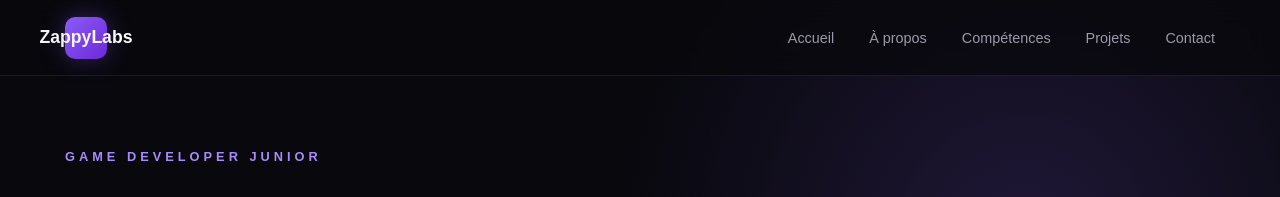
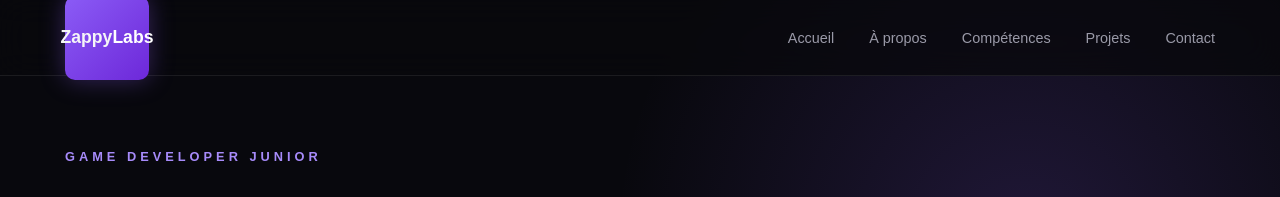
Before and after one commit to ZacharyLucas3/zacharylucas.github.io, a plain HTML site: page index.html in a window 1280 px wide. Shown: the top 197 px of the page. Drawn offline with Linux system fonts and the light colour scheme.

Commit message:
Update styles.css

```diff
--- a/styles.css
+++ b/styles.css
@@ -119,8 +119,8 @@ body {
 }
 
 .logo {
-    width: 42px;
-    height: 42px;
+    width: 84px;
+    height: 84px;
 
     display: flex;
     align-items: center;
```
